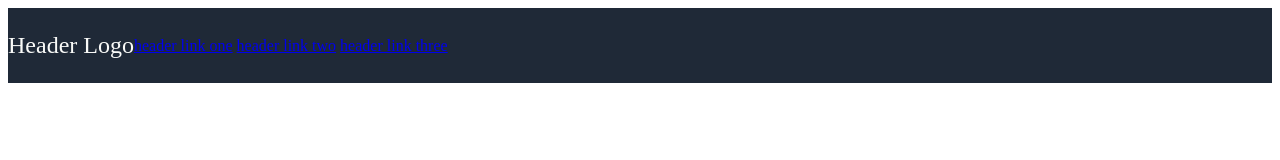
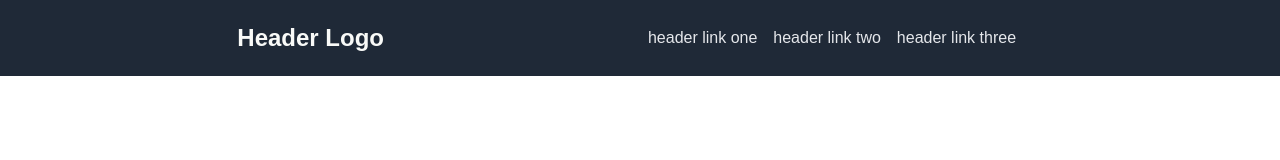
Before and after one commit to arunkumarmarndi/odin-recipes, a plain HTML site: page index.html in a window 1280 px wide. Drawn offline with Linux system fonts and the light colour scheme.

Commit message:
Completed the navigation bar that meets the requirements of the design

```diff
--- a/css/style.css
+++ b/css/style.css
@@ -1,17 +1,36 @@
+body {
+    font-family: Arial, Helvetica, sans-serif;
+    margin: 0;
+}
+
 .navbar-container{
     background-color: #1F2937;
     display: flex;
     flex-wrap: wrap;
     flex: 1;
     align-items : center;
+    margin: 0;
 }
 
 .navbar-logo-item{
+    display:flex;
+    flex: 1;
     color: #F9FAF8;
     font-size: 24px;
+    font-weight: bold;
+    justify-content: flex-end;
 }
 
-.navbar-link-items{
+.navbar-links-items {
+    display: flex; /* Enable flexbox layout */
+    justify-content: space-around; /* Optional: Distribute space between items */
+    align-items: center; /* Optional: Align items vertically center */
+    flex: 1;
+    padding-left: 20%;
+    padding-right:20%;
+}
+.navbar-links-items .links{
     color: #E5E7EB;
-    font-size: 18px;
+    text-decoration: none;
+
 }
--- a/index.html
+++ b/index.html
@@ -12,9 +12,9 @@
             <p>Header Logo</p>
         </div>
         <div class="navbar-links-items">
-            <a class="link1" href="#">header link one</a>
-            <a class="link2" href="#">header link two</a>
-            <a class="link3" href="#">header link three</a>
+            <a class="links" href="#">header link one</a>
+            <a class="links" href="#">header link two</a>
+            <a class="links" href="#">header link three</a>
         </div>
     </nav>
 </body>
```
